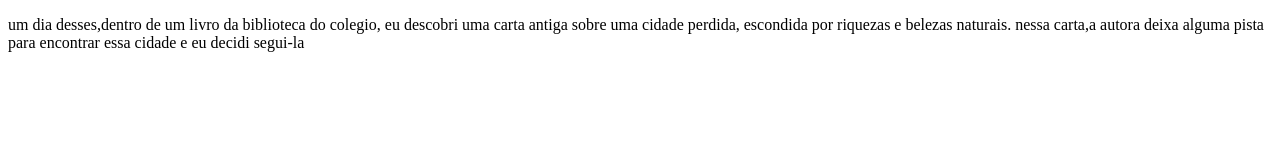
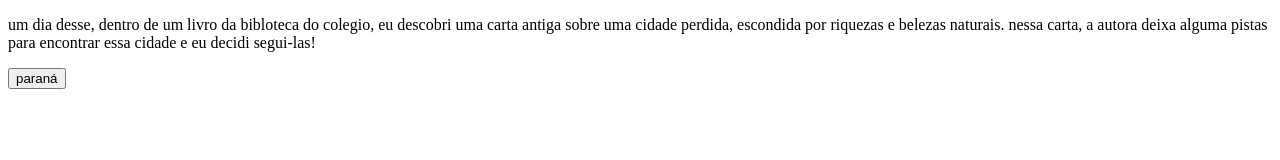
Before and after one commit to silva2612/curso-2, a plain HTML site: page curso-2-main/curso-2-main/index.html in a window 1280 px wide. Drawn offline with Linux system fonts and the light colour scheme.

Commit message:
Add files via upload

```diff
--- a/curso-2-main/curso-2-main/index.html
+++ b/curso-2-main/curso-2-main/index.html
@@ -8,12 +8,13 @@
 <body>
 <main>
     <div>
-       </p>um dia desses,dentro de um livro da biblioteca do colegio,
+       </p>um dia desse, dentro de um livro da bibloteca do colegio,
            eu descobri uma carta antiga sobre uma cidade perdida,
            escondida por riquezas e belezas naturais.
-           nessa carta,a autora deixa alguma pista
-           para encontrar essa cidade e eu decidi segui-la
-
+           nessa carta, a autora deixa alguma pistas para
+           encontrar essa cidade e eu decidi segui-las!
+    </p>
+     <button class="btn-proximo" data-proximo="1">paraná
 
 
 
```
Also changed, not shown: 2 other files.
